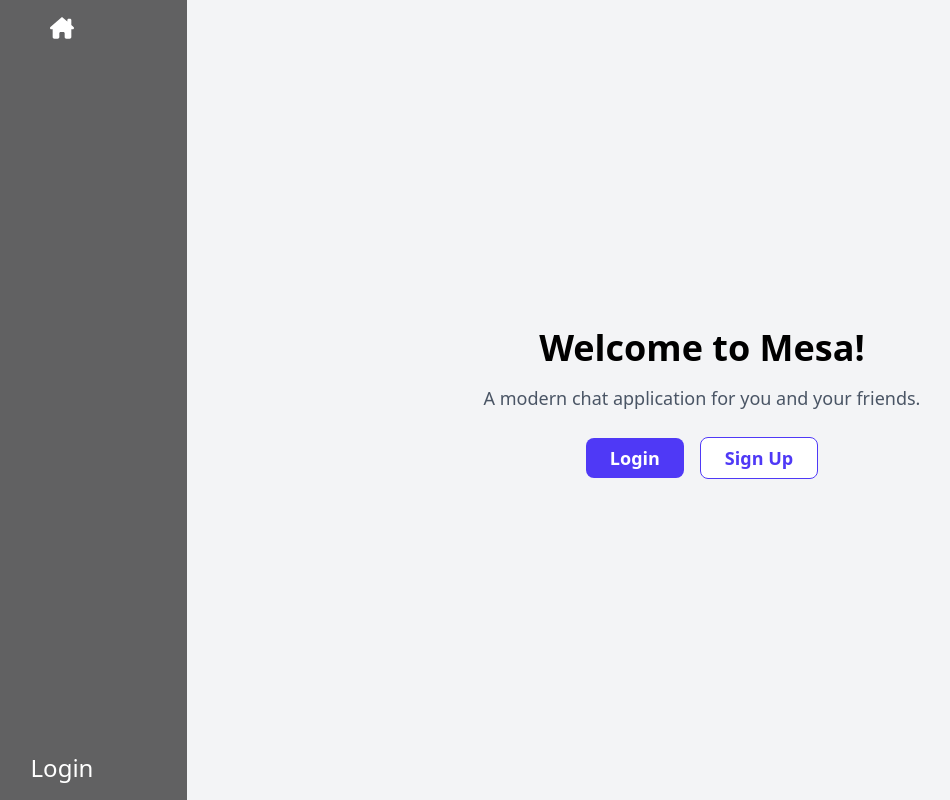
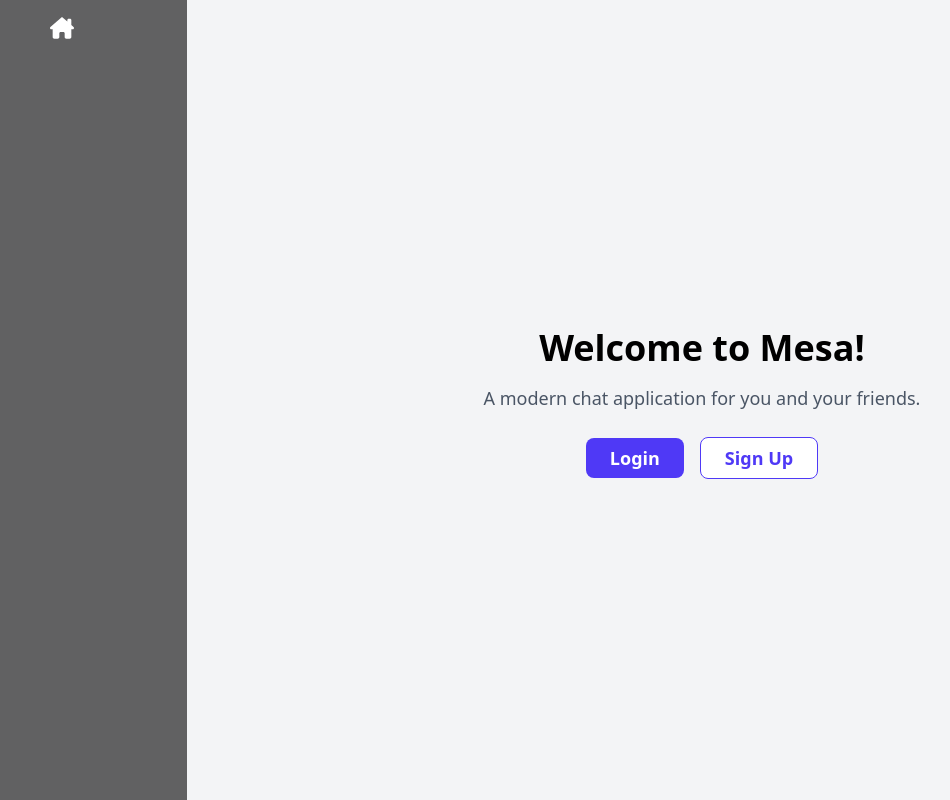
Before and after one commit to Halivagyok/mesa, a React (Vite) app: page / in a window 1280 px wide. Shown: the whole page, without its empty margins (63-1013 px from the left). Built offline with nearby package versions, Linux system fonts and the light colour scheme; no server answers.

Commit message:
feat: Remove login button from sidebar

```diff
--- a/src/components/Navigation.jsx
+++ b/src/components/Navigation.jsx
@@ -54,7 +54,7 @@ export function Navigation() {
         </div>
       </div>
       <div className="flex flex-col gap-4">
-        {currentUser ? <UserMenu /> : <Button text={'Login'} to={'/login'} />}
+        {currentUser ? <UserMenu /> : null}
       </div>
     </div>
   );
```
